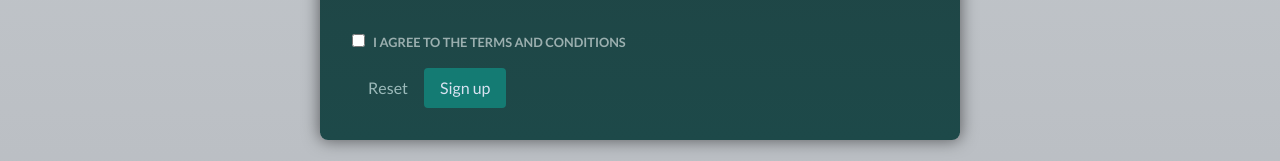
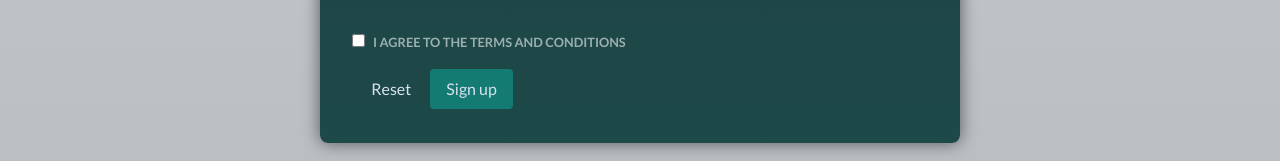
Before and after one commit to KrystianRyczek/react-apps, a React (Vite) app: page /FormAction in a window 1280 px wide. Shown: the part 884-1045 px from the top of the page. Built offline with nearby package versions, Linux system fonts and the light colour scheme.

Commit message:
Update Signup.jsx

```diff
--- a/src/form-action/components/Signup.jsx
+++ b/src/form-action/components/Signup.jsx
@@ -88,7 +88,7 @@ export default function Signup() {
       </div>
 
       <p className="form-actions">
-        <button type="reset" className={styles.buttonfa +' '+ styles.buttonfaflat}>
+        <button type="reset" className={styles.buttonfa + styles.buttonfaflat}>
           Reset
         </button>
         <button className={styles.buttonfa}>Sign up</button>
```
